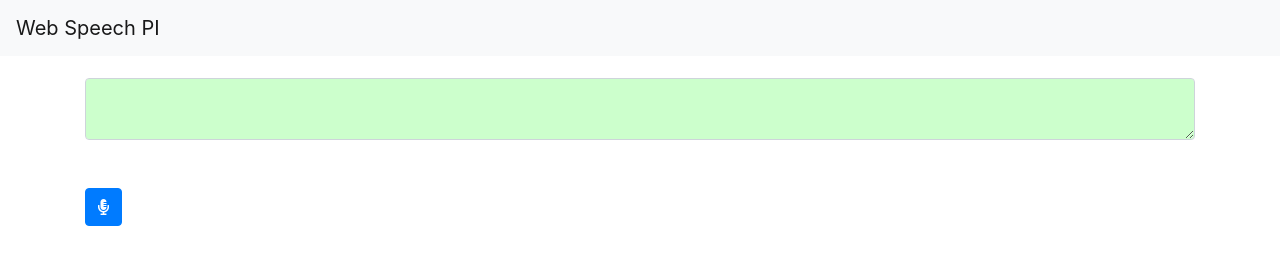
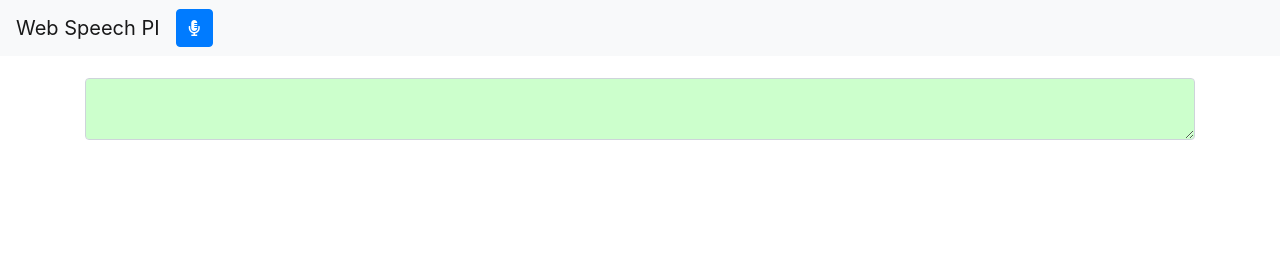
Before and after one commit to dotnsf/webspeechpi, a website: page docs/index.html in a window 1280 px wide. Drawn offline with nearby package versions, Linux system fonts and the light colour scheme.

Commit message:
HTML Layout changed.

```diff
--- a/docs/index.html
+++ b/docs/index.html
@@ -28,6 +28,12 @@
 
 <nav class="navbar navbar-expand-lg navbar-light bg-light">
   <a class="navbar-brand" href="#">Web Speech PI</a>
+  <ul class="navbar-nav mr-auto">
+    <li>
+      <span id="miconbtnspan"><button class="btn btn-primary" onClick="vr_function();"><i class="fa fa-microphone-alt"></i></button></span>
+      <span id="micoffbtnspan" style="display:none;"><button class="btn btn-danger" onClick="stop_vr_function();"><i class="fa fa-microphone-alt"></i></button></span>
+    </li>
+  </ul>
 </nav>
 
 <div class="container" id="main_div" style="position: relative; top: 20px;">
@@ -51,10 +57,6 @@
 
   <textarea id="result_pi" style="background-color: #ccc;" class="form-control" cols="100" rows="5" readonly>
   </textarea>
-  <br/>
-  <br/>
-  <span id="miconbtnspan"><button class="btn btn-primary" onClick="vr_function();"><i class="fa fa-microphone-alt"></i></button></span>
-  <span id="micoffbtnspan" style="display:none;"><button class="btn btn-danger" onClick="stop_vr_function();"><i class="fa fa-microphone-alt"></i></button></span>
 </div>
 
 </body>
```
